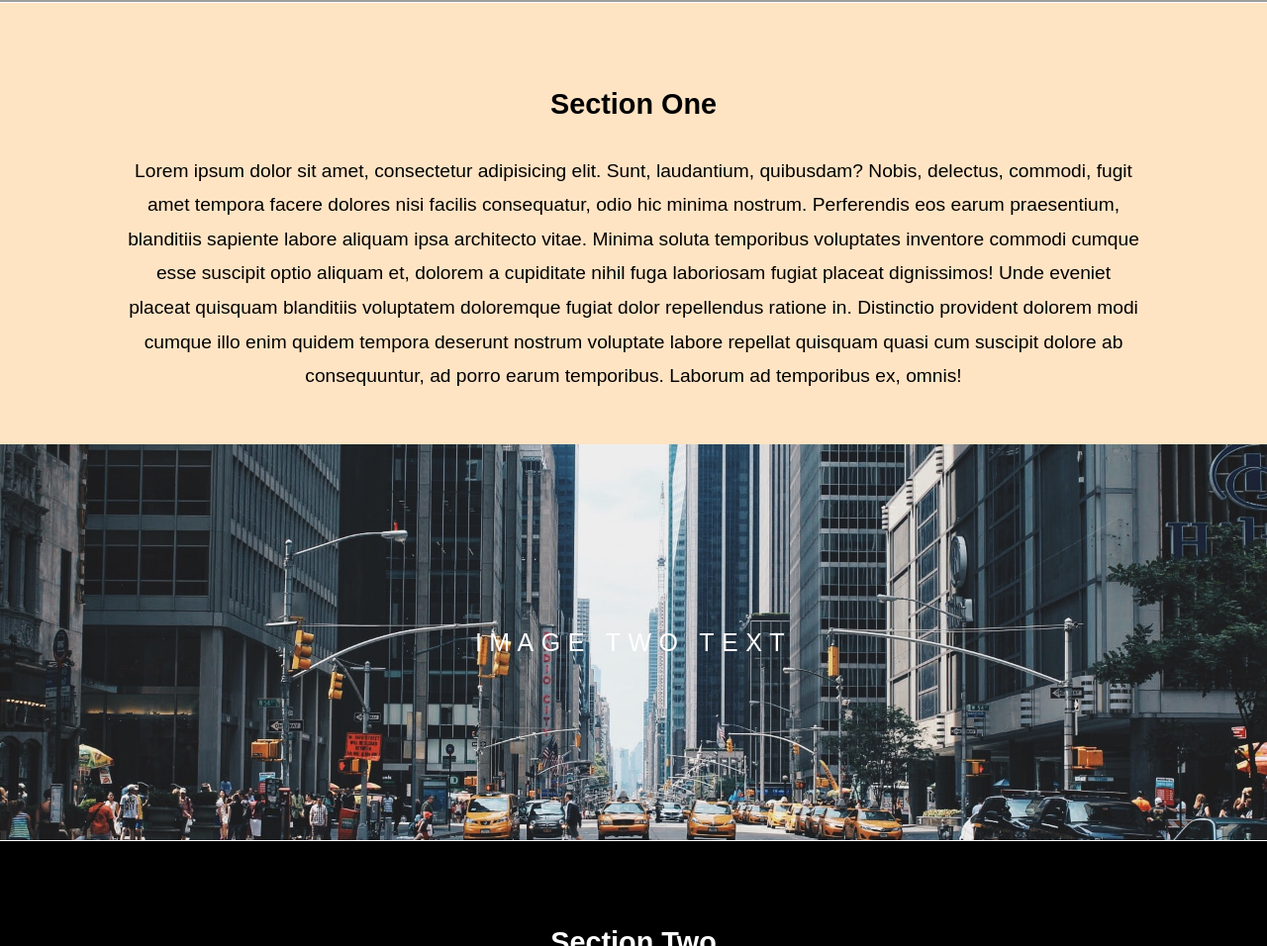
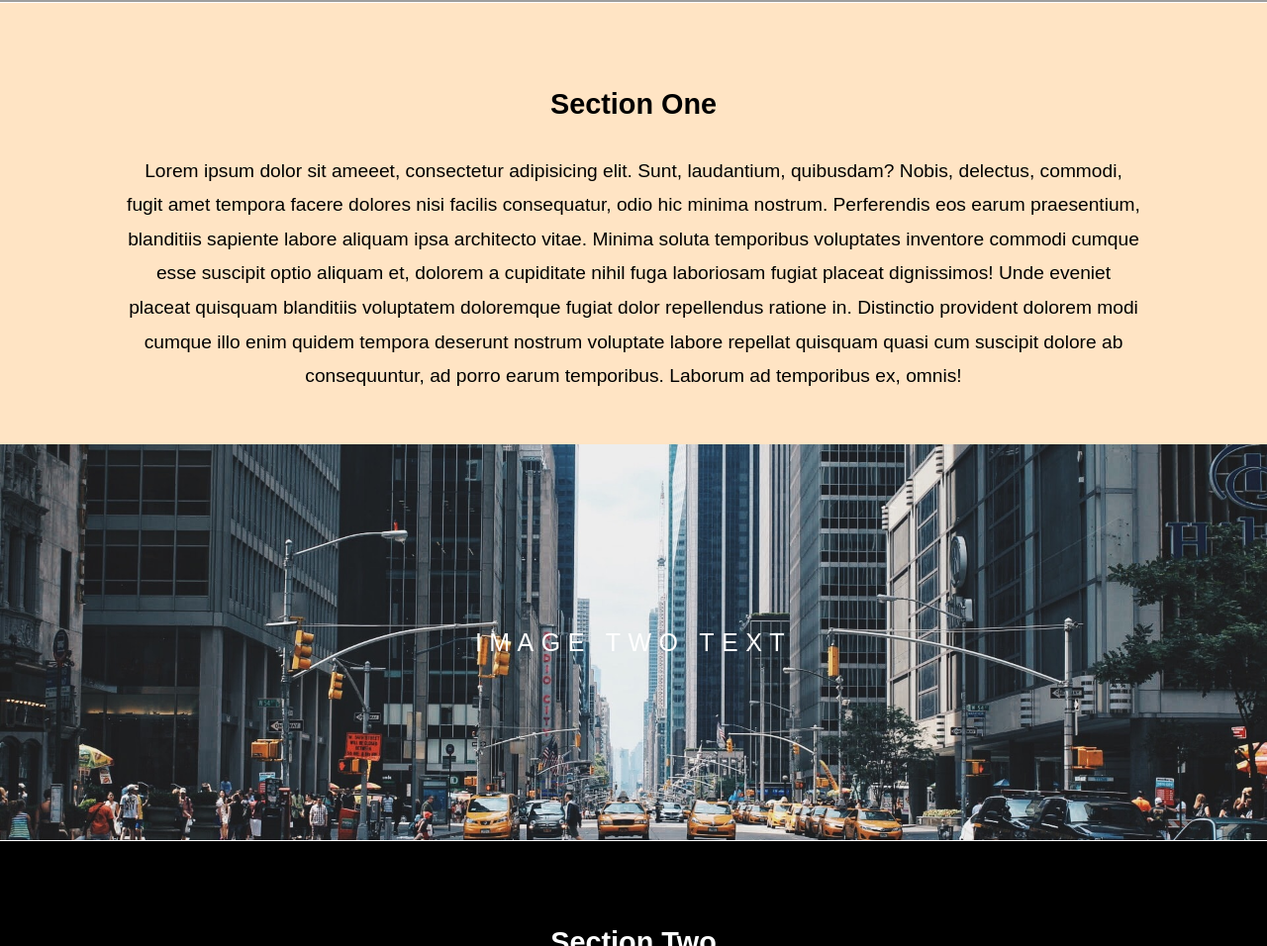
Before and after one commit to Aahan215/Survey2, a plain HTML site: page index.html in a window 1280 px wide. Shown: the part 748-1704 px from the top of the page at 99% size. Drawn offline with Linux system fonts and the light colour scheme; grey boxes are pictures that could not be loaded.

Commit message:
Update index.html

```diff
--- a/index.html
+++ b/index.html
@@ -11,7 +11,7 @@
     <div class="first">
         <h2>Section One</h2>
         <p>
-            Lorem ipsum dolor sit amet, consectetur adipisicing elit. Sunt, laudantium, quibusdam? Nobis, delectus, commodi, fugit amet tempora facere dolores nisi facilis consequatur, odio hic minima nostrum. Perferendis eos earum praesentium, blanditiis sapiente labore aliquam ipsa architecto vitae. Minima soluta temporibus voluptates inventore commodi cumque esse suscipit optio aliquam et, dolorem a cupiditate nihil fuga laboriosam fugiat placeat dignissimos! Unde eveniet placeat quisquam blanditiis voluptatem doloremque fugiat dolor repellendus ratione in. Distinctio provident dolorem modi cumque illo enim quidem tempora deserunt nostrum voluptate labore repellat quisquam quasi cum suscipit dolore ab consequuntur, ad porro earum temporibus. Laborum ad temporibus ex, omnis!
+            Lorem ipsum dolor sit ameeet, consectetur adipisicing elit. Sunt, laudantium, quibusdam? Nobis, delectus, commodi, fugit amet tempora facere dolores nisi facilis consequatur, odio hic minima nostrum. Perferendis eos earum praesentium, blanditiis sapiente labore aliquam ipsa architecto vitae. Minima soluta temporibus voluptates inventore commodi cumque esse suscipit optio aliquam et, dolorem a cupiditate nihil fuga laboriosam fugiat placeat dignissimos! Unde eveniet placeat quisquam blanditiis voluptatem doloremque fugiat dolor repellendus ratione in. Distinctio provident dolorem modi cumque illo enim quidem tempora deserunt nostrum voluptate labore repellat quisquam quasi cum suscipit dolore ab consequuntur, ad porro earum temporibus. Laborum ad temporibus ex, omnis!
         </p>
     </div>
     <div class="colum2">
```
